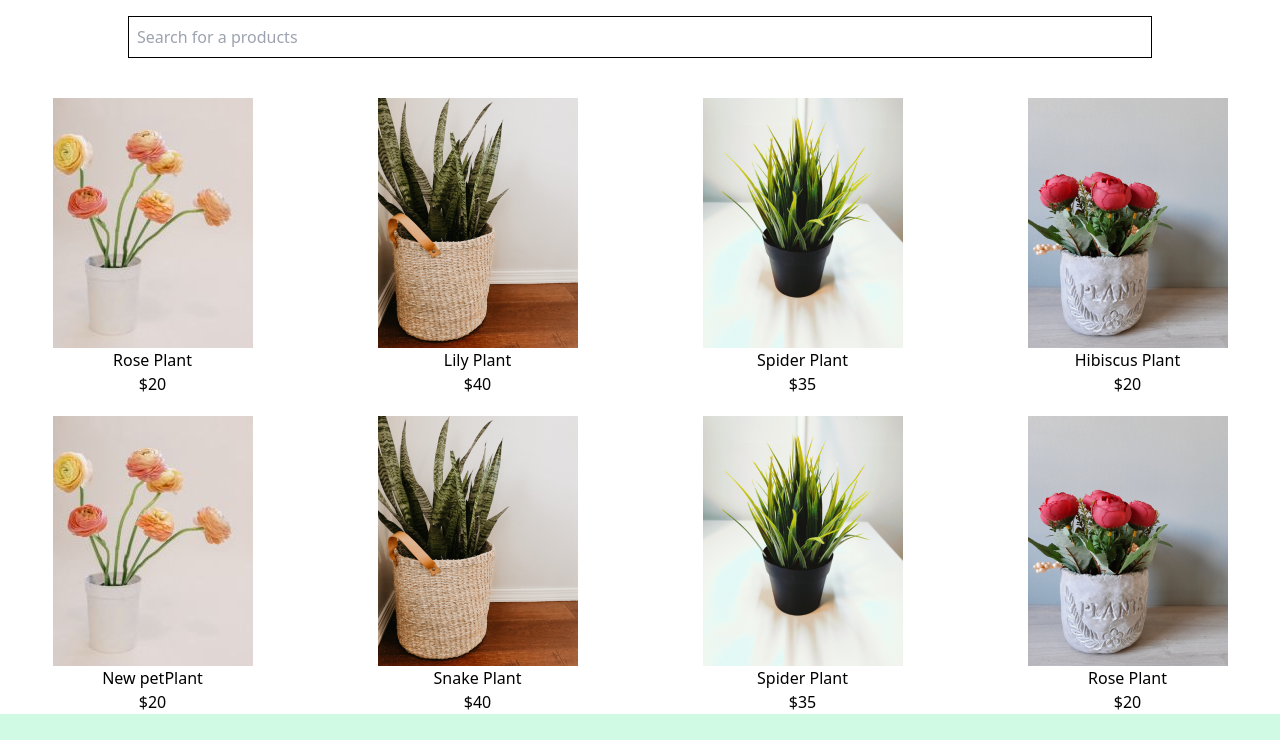
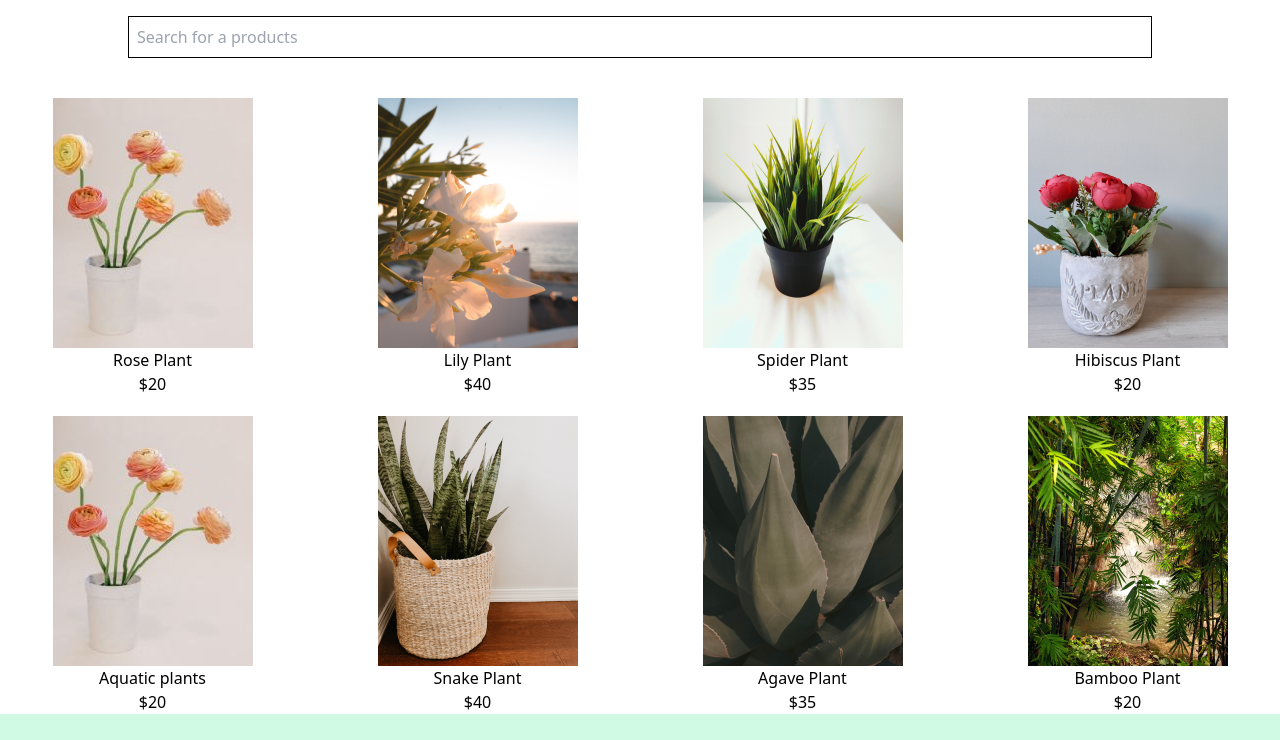
Before and after one commit to vignesh-vc/greenden, a plain HTML site: page product.html in a window 1280 px wide. Shown: the part 136-876 px from the top of the page. Drawn offline with nearby package versions, Linux system fonts and the light colour scheme.

Commit message:
Update img

```diff
--- a/product.html
+++ b/product.html
@@ -65,7 +65,7 @@
             </div>
 
             <div>
-                <img src="./Images/Best seller_2.png" class="inline  hover:shadow-xl transform hover:-translate-y-2"
+                <img src="./Images/Lily Plant.png" class="inline  hover:shadow-xl transform hover:-translate-y-2"
                     alt="">
                 <h1>Lily Plant</h1>
                 <p>$40</p>
@@ -89,7 +89,7 @@
             <div>
                 <img src="./Images/Best seller_1.jpg" class="inline hover:shadow-xl transform hover:-translate-y-2"
                     alt="">
-                <h1>New petPlant</h1>
+                <h1>Aquatic plants</h1>
                 <p>$20</p>
             </div>
 
@@ -102,17 +102,17 @@
 
 
             <div>
-                <img src="./Images/Best seller_3.png" class="inline  hover:shadow-xl transform  hover:-translate-y-2"
+                <img src="./Images/Agave Plant.png" class="inline  hover:shadow-xl transform  hover:-translate-y-2"
                     alt="">
-                <h1>Spider Plant</h1>
+                <h1>Agave Plant</h1>
                 <p>$35</p>
             </div>
 
 
             <div>
-                <img src="./Images/Best seller_4.png" class="inline  hover:shadow-xl transform hover:-translate-y-2"
+                <img src="./Images/Bamboo Plant.png" class="inline  hover:shadow-xl transform hover:-translate-y-2"
                     alt="">
-                <h1>Rose Plant</h1>
+                <h1>Bamboo Plant</h1>
                 <p>$20</p>
             </div>
 
```
Also changed, not shown: index.html (+1 -1 lines), Images/Agave Plant.png (added), Images/Aquatic plants.png (added), Images/Bamboo Plant.png (added), Images/Lily Plant.png (added).
